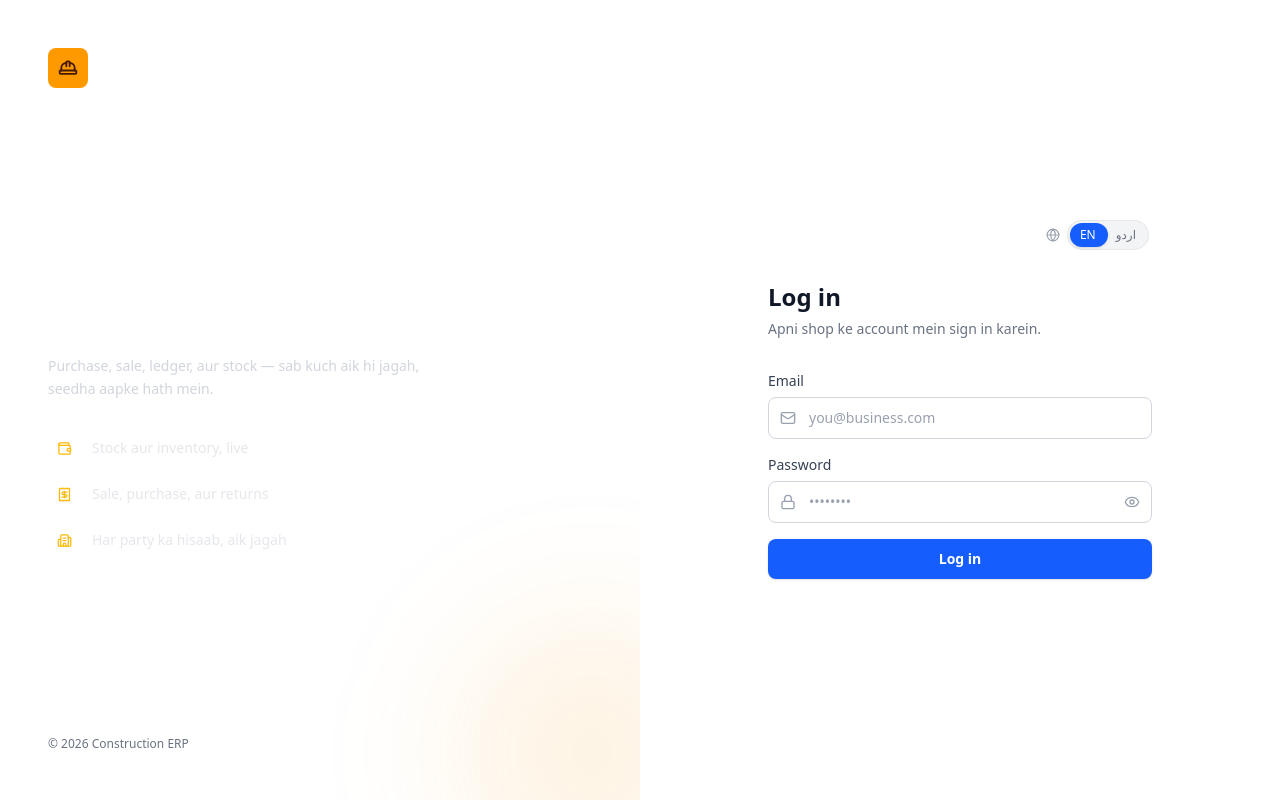
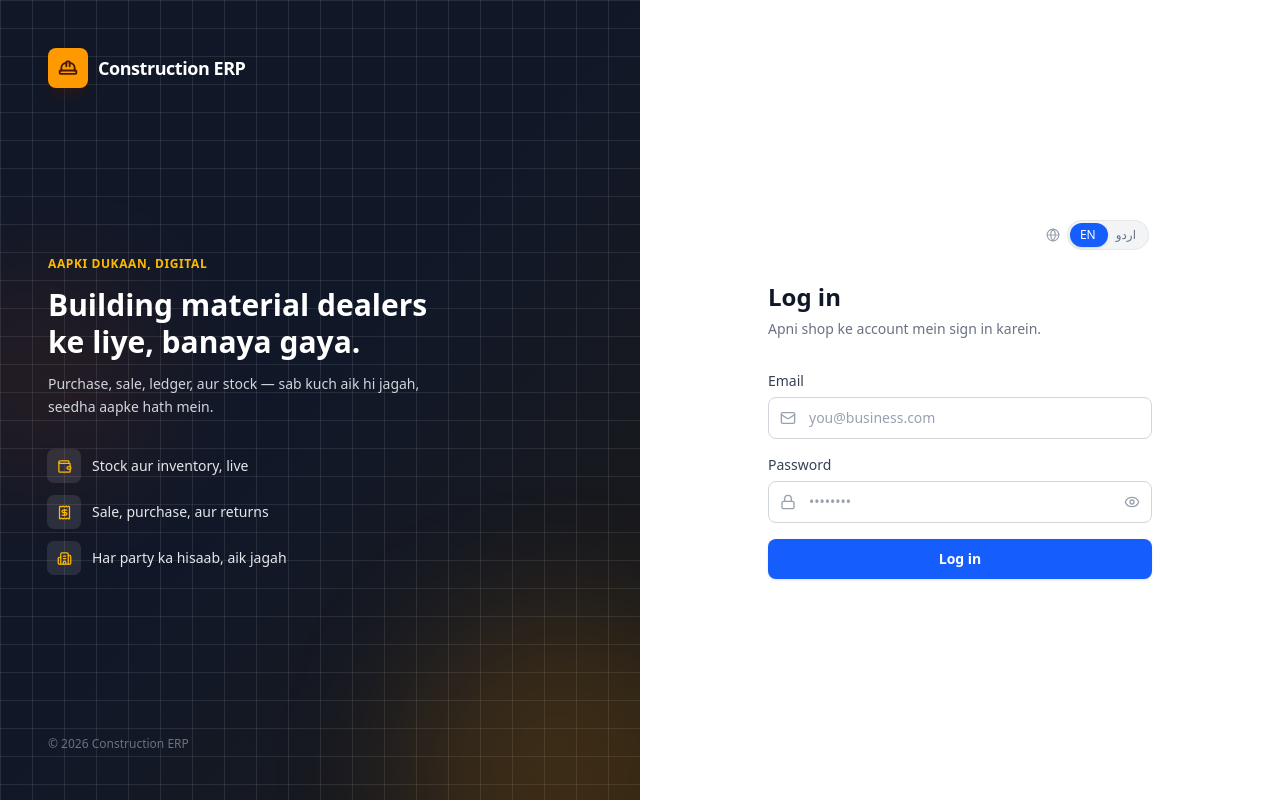
Before and after one commit to Muneeb381a/constructionERP, a React (Vite) app in the folder apps/web/: page /login in a window 1280 px wide. Built offline with nearby package versions, Linux system fonts and the light colour scheme; no server answers.

Commit message:
feat: enhance LoginPage layout with improved decorative elements and updated styles

```diff
--- a/apps/web/src/index.css
+++ b/apps/web/src/index.css
@@ -15,14 +15,17 @@
   font-family: system-ui, "Segoe UI", Roboto, sans-serif;
 }
 
-/* Running-bond brick coursing, drawn purely in CSS (no image asset) — used behind the
-   branding panel on the auth pages to keep the construction identity visible without
-   competing with the form. Each "course" is offset by half a brick, like a real wall. */
+/* Running-bond brick coursing, drawn purely in CSS (no image asset) — used as a decorative
+   overlay behind the branding panel on the auth pages. Deliberately its own absolutely-
+   positioned element rather than sharing a background with the panel's gradient: Tailwind's
+   utilities live inside a cascade @layer, so any background-image set here on the SAME
+   element as a `bg-linear-to-*` utility would unconditionally win over it (unlayered CSS
+   always beats layered CSS, regardless of source order) and blank the gradient out entirely.
+   Each brick "course" is offset by half a brick, like a real wall. */
 .brick-pattern {
   --brick-w: 64px;
   --brick-h: 28px;
-  --mortar: rgba(255, 255, 255, 0.08);
-  background-color: transparent;
+  --mortar: rgba(255, 255, 255, 0.09);
   background-image:
     linear-gradient(var(--mortar) 1.5px, transparent 1.5px),
     linear-gradient(90deg, var(--mortar) 1.5px, transparent 1.5px),
--- a/apps/web/src/pages/LoginPage.tsx
+++ b/apps/web/src/pages/LoginPage.tsx
@@ -43,12 +43,18 @@
   return (
     <div className="grid min-h-screen grid-cols-1 md:grid-cols-2">
       {/* Branding panel — hidden below md, this is the app's construction identity, not
-          just decoration, so it's built with the same iconography as the main nav. */}
-      <div className="brick-pattern relative hidden flex-col justify-between overflow-hidden bg-linear-to-br from-gray-900 via-gray-900 to-stone-900 p-12 text-white md:flex">
-        <div className="pointer-events-none absolute -bottom-24 -right-24 h-72 w-72 rounded-full bg-amber-500/10 blur-3xl" />
+          just decoration, so it's built with the same iconography as the main nav.
+          Each decorative layer (gradient, brick texture, glow) is its own element —
+          stacking several `background-image`s on one element would fight, since
+          Tailwind's utilities live in a cascade layer and any plain-CSS background set
+          on the same element wins outright regardless of source order. */}
+      <div className="relative hidden flex-col justify-between overflow-hidden bg-linear-to-br from-gray-900 via-gray-900 to-stone-900 p-12 text-white md:flex">
+        <div className="brick-pattern pointer-events-none absolute inset-0" />
+        <div className="pointer-events-none absolute -bottom-32 -right-20 h-80 w-80 rounded-full bg-amber-500/15 blur-3xl" />
+        <div className="pointer-events-none absolute -left-16 top-1/3 h-56 w-56 rounded-full bg-orange-600/10 blur-3xl" />
 
         <div className="relative flex items-center gap-2.5">
-          <div className="flex h-10 w-10 items-center justify-center rounded-lg bg-amber-500">
+          <div className="flex h-10 w-10 items-center justify-center rounded-lg bg-amber-500 shadow-lg shadow-amber-950/40">
             <HardHat size={20} className="text-amber-950" strokeWidth={2.25} />
           </div>
           <span className="text-lg font-semibold tracking-tight">{t("app.name")}</span>
@@ -56,7 +62,8 @@
 
         <div className="relative space-y-8">
           <div>
-            <h1 className="text-3xl font-semibold leading-tight text-balance">
+            <span className="text-xs font-semibold uppercase tracking-wider text-amber-400">Aapki dukaan, digital</span>
+            <h1 className="mt-3 text-3xl font-semibold leading-tight text-balance">
               Building material dealers ke liye, banaya gaya.
             </h1>
             <p className="mt-3 max-w-sm text-sm leading-relaxed text-gray-300">
@@ -67,7 +74,7 @@
           <ul className="space-y-3.5">
             {FEATURES.map((f) => (
               <li key={f.key} className="flex items-center gap-3">
-                <div className="flex h-8 w-8 shrink-0 items-center justify-center rounded-md bg-white/10">
+                <div className="flex h-8 w-8 shrink-0 items-center justify-center rounded-md bg-white/10 ring-1 ring-white/10">
                   <f.icon size={15} className="text-amber-400" />
                 </div>
                 <span className="text-sm text-gray-200">{f.label}</span>
```
